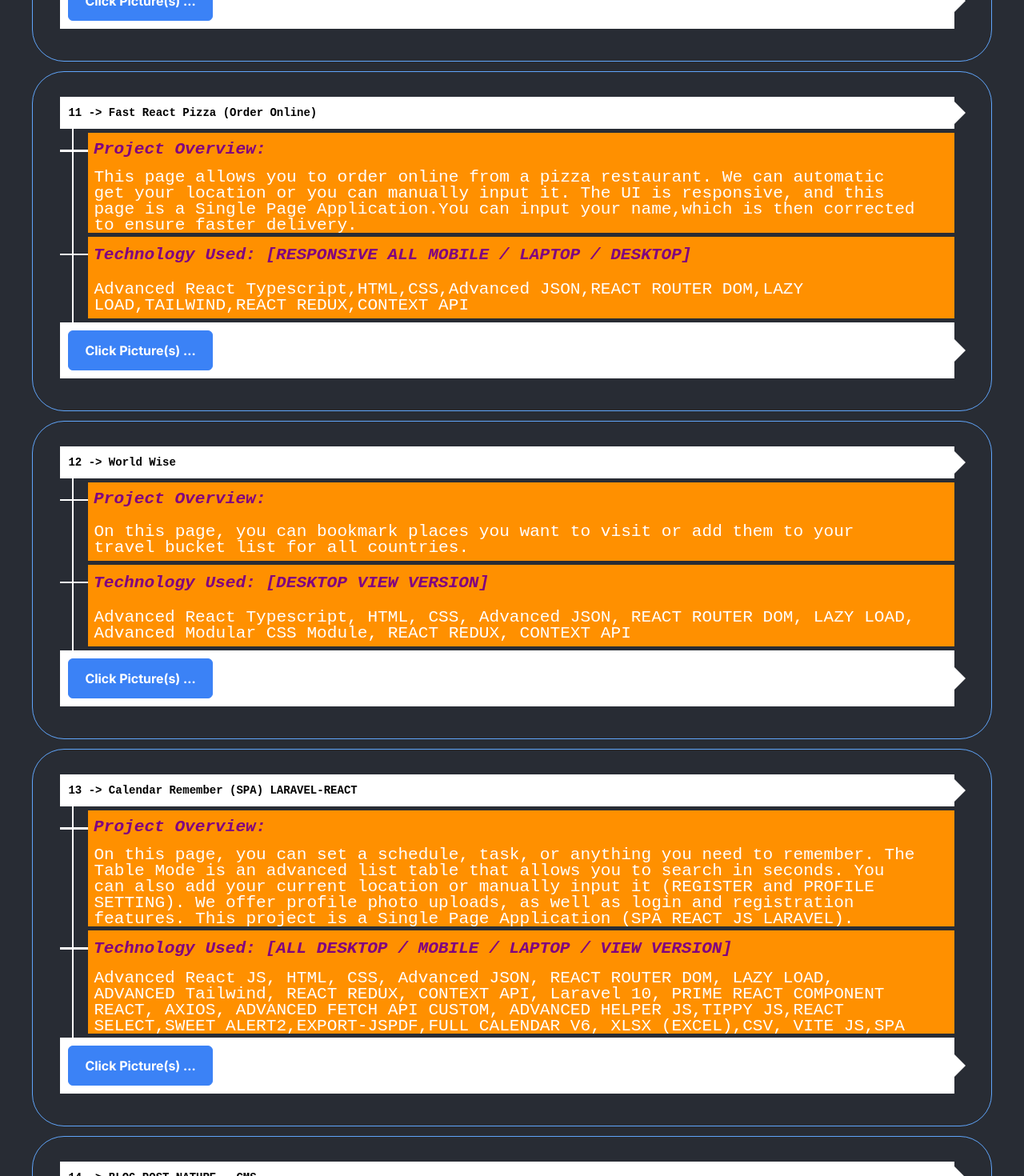
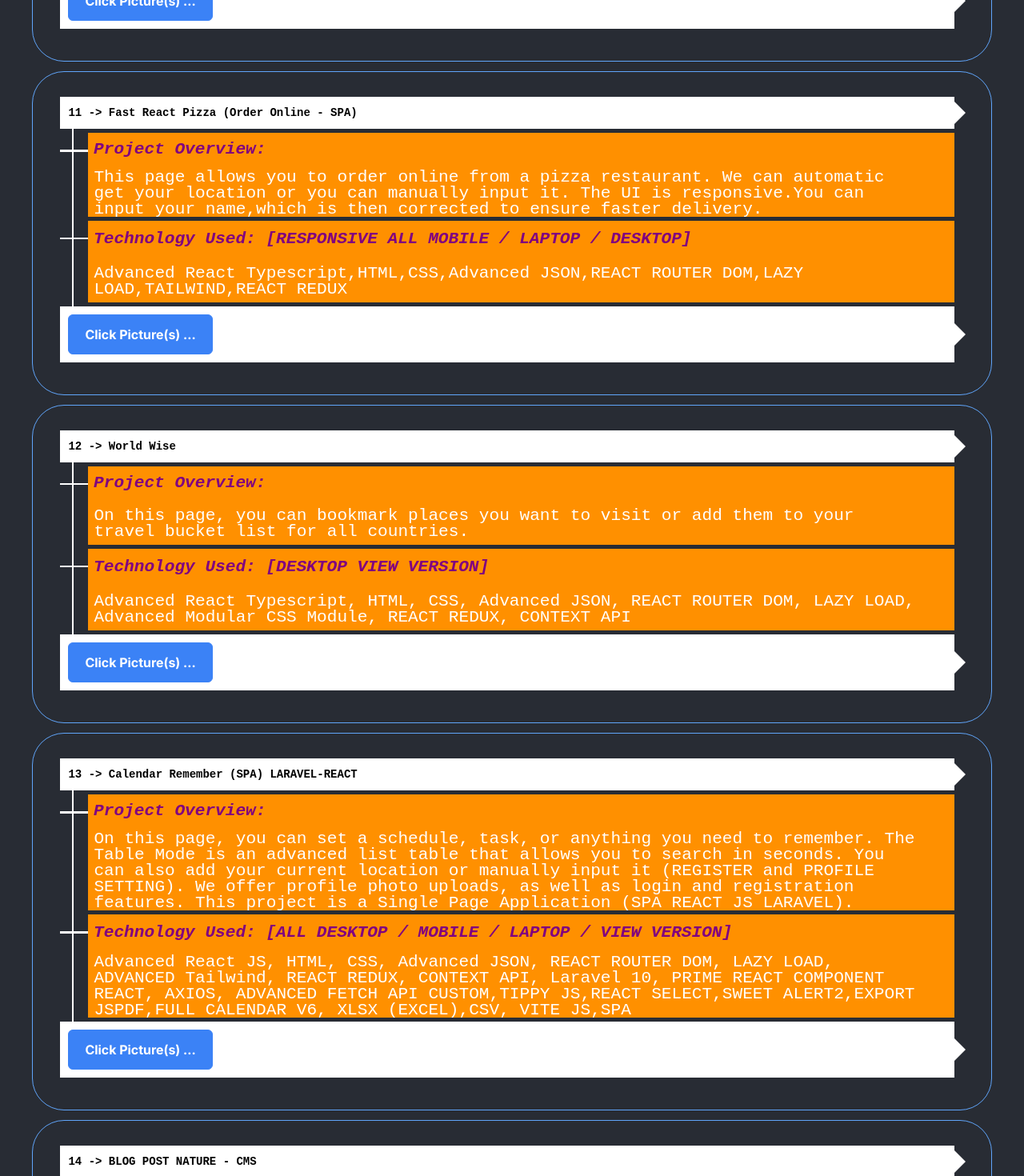
Before and after one commit to itechpaulj/portfolio, a React (Vite) app: page / in a window 1280 px wide. Shown: the part 5260-6730 px from the top of the page at 80% size. Built offline with nearby package versions, Linux system fonts and the light colour scheme; a web font is replaced by a local one.

Commit message:
adjust in the project overview sentence

```diff
--- a/src/components/Project.jsx
+++ b/src/components/Project.jsx
@@ -600,7 +600,7 @@ function Project() {
           <ul className="filter-box ">
             <li className="main-cat">
               <h3 className="text-sm sm:text-md text-wrap">
-                <strong>{`11 -> Fast React Pizza (Order Online)`}</strong>
+                <strong>{`11 -> Fast React Pizza (Order Online - SPA)`}</strong>
               </h3>
             </li>
             <li className="sub-cat">
@@ -610,9 +610,8 @@ function Project() {
               <h4 className="text-sm sm:text-md text-wrap">
                 This page allows you to order online from a pizza restaurant. We
                 can automatic get your location or you can manually input it.
-                The UI is responsive, and this page is a Single Page
-                Application.You can input your name,which is then corrected to
-                ensure faster delivery.
+                The UI is responsive.You can input your name,which is then
+                corrected to ensure faster delivery.
               </h4>
             </li>
             <li className="sub-cat">
@@ -620,7 +619,7 @@ function Project() {
                 Technology Used: {`[RESPONSIVE ALL MOBILE / LAPTOP / DESKTOP]`}
               </p>
               <h4 className="text-sm sm:text-md text-wrap p-3">
-                {`Advanced React Typescript,HTML,CSS,Advanced JSON,REACT ROUTER DOM,LAZY LOAD,TAILWIND,REACT REDUX,CONTEXT API`}
+                {`Advanced React Typescript,HTML,CSS,Advanced JSON,REACT ROUTER DOM,LAZY LOAD,TAILWIND,REACT REDUX`}
               </h4>
             </li>
             <li className="main-cat ">
@@ -720,7 +719,7 @@ function Project() {
                 {`[ALL DESKTOP / MOBILE / LAPTOP / VIEW VERSION]`}
               </p>
               <h4 className="text-sm sm:text-md text-wrap p-3">
-                {`Advanced React JS, HTML, CSS, Advanced JSON, REACT ROUTER DOM, LAZY LOAD, ADVANCED Tailwind, REACT REDUX, CONTEXT API, Laravel 10, PRIME REACT COMPONENT REACT, AXIOS, ADVANCED FETCH API CUSTOM, ADVANCED HELPER JS,TIPPY JS,REACT SELECT,SWEET ALERT2,EXPORT-JSPDF,FULL CALENDAR V6, XLSX (EXCEL),CSV, VITE JS,SPA`}
+                {`Advanced React JS, HTML, CSS, Advanced JSON, REACT ROUTER DOM, LAZY LOAD, ADVANCED Tailwind, REACT REDUX, CONTEXT API, Laravel 10, PRIME REACT COMPONENT REACT, AXIOS, ADVANCED FETCH API CUSTOM,TIPPY JS,REACT SELECT,SWEET ALERT2,EXPORT JSPDF,FULL CALENDAR V6, XLSX (EXCEL),CSV, VITE JS,SPA`}
               </h4>
             </li>
             <li className="main-cat ">
```
